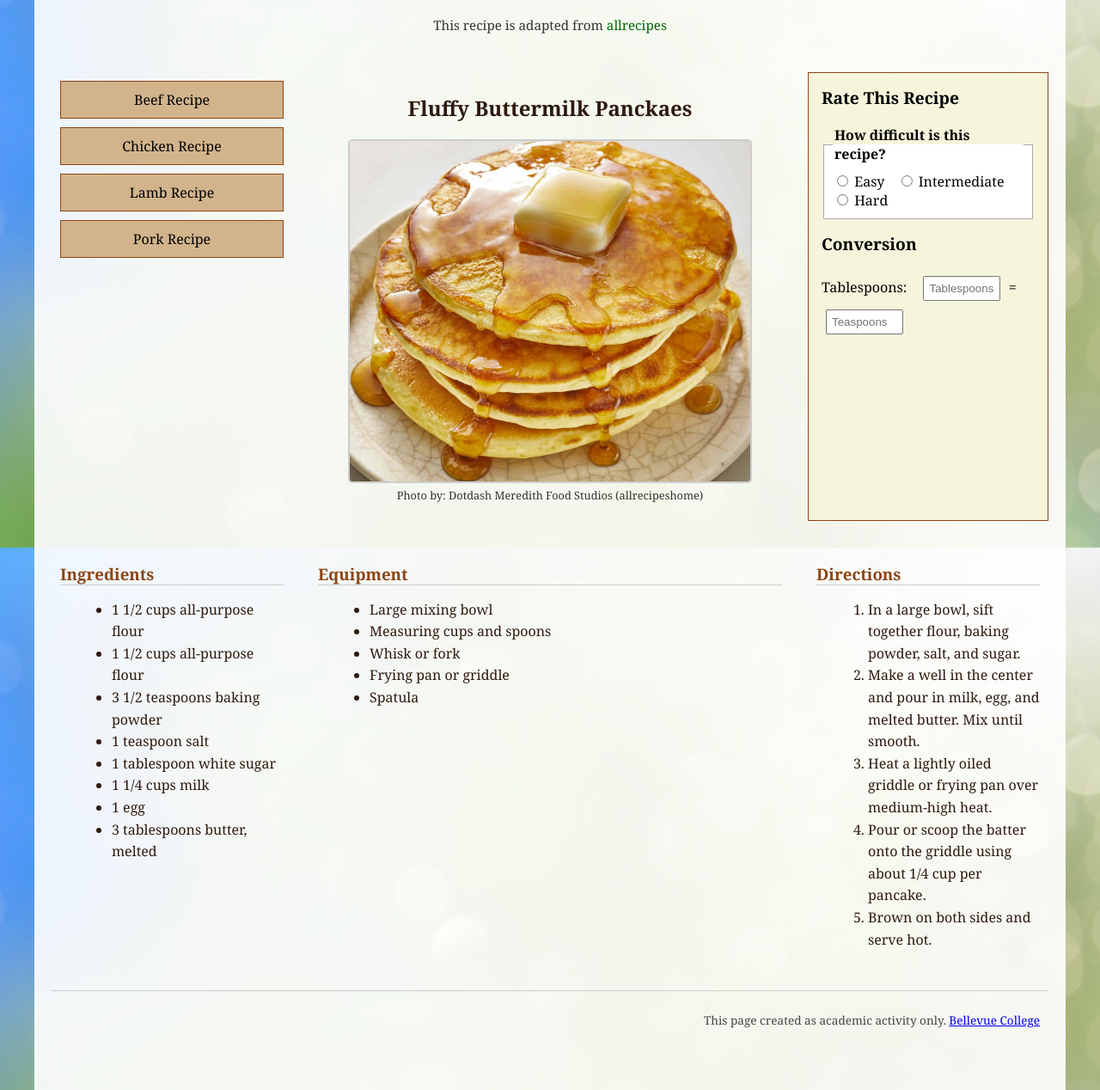
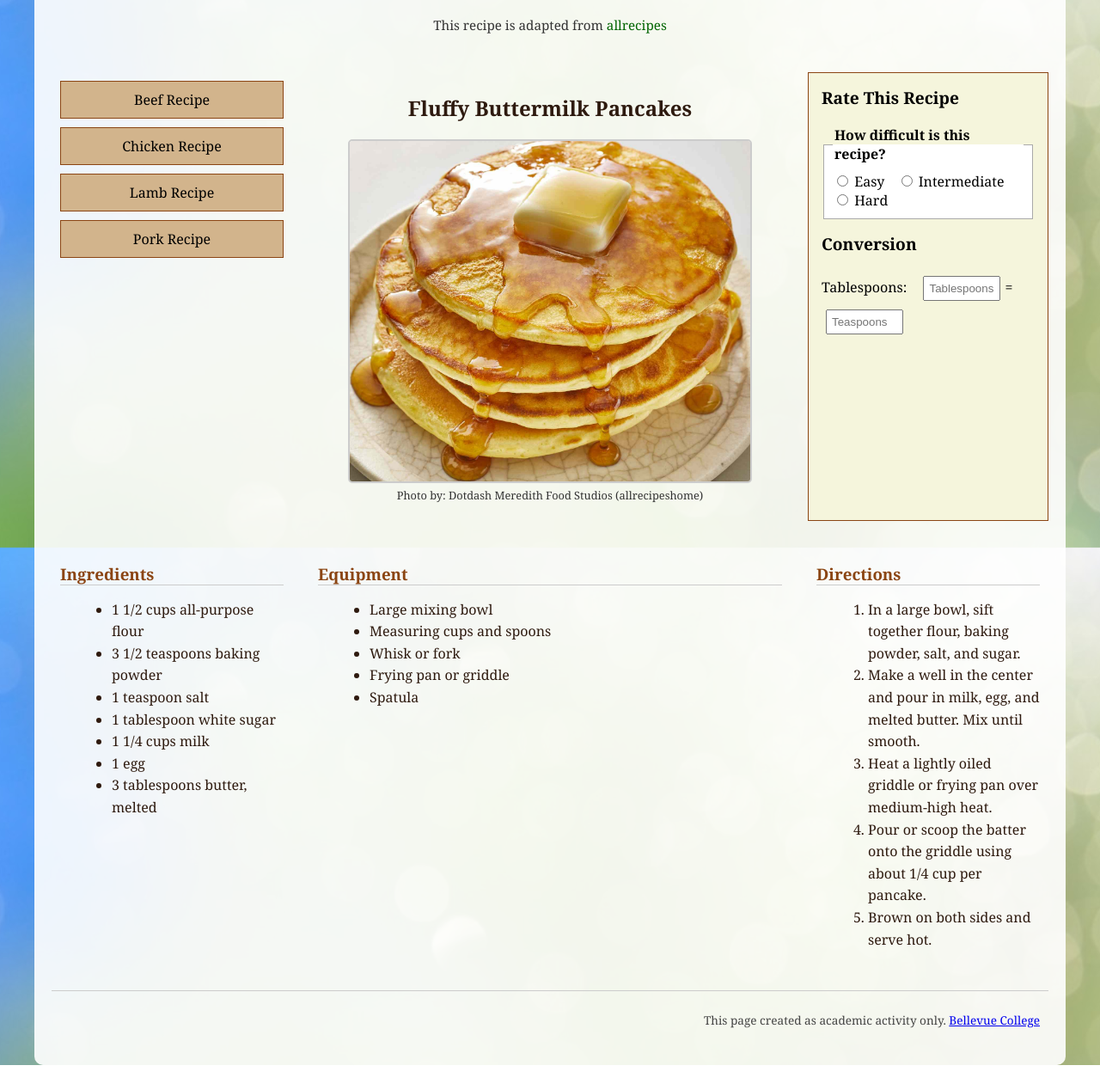
Before and after one commit to kingka5352/CodingAssignment5, a plain HTML site: page index.html in a window 1280 px wide. Shown: the part 163-1431 px from the top of the page at 86% size. After the commit the page ends 1402 px from the top, so only its background shows below. Drawn offline with Linux system fonts and the light colour scheme.

Commit message:
updated visual layout

```diff
--- a/index.html
+++ b/index.html
@@ -2,8 +2,9 @@
 <html lang="en">
 
 <head>
-  <meta charset="UTF-8" />
-  <meta name="viewport" content="width=device-width, initial-scale=1.0" />
+  <meta charset="UTF-8">
+  <meta name="author" content="Jeongman Park">
+  <meta name="viewport" content="width=device-width, initial-scale=1.0">
   <title>Perfect Pancakes</title>
   <link rel="stylesheet" href="css/style.css" />
 </head>
@@ -17,7 +18,6 @@
         <a href="https://www.allrecipes.com/recipe/21014/good-old-fashioned-pancakes/" target="_blank">allrecipes</a>
       </p>
     </header>
-
     <nav class="links">
       <a href="https://www.allrecipes.com/recipe/16167/beef-bourguignon-i/" target="_blank">Beef Recipe</a>
       <a href="https://www.allrecipes.com/recipe/212940/chicken-arroz-caldo-chicken-rice-porridge/"
@@ -26,15 +26,13 @@
       <a href="https://www.allrecipes.com/recipe/241609/pork-rub-rubbed-and-baked-pork-chops/" target="_blank">Pork
         Recipe</a>
     </nav>
-
     <section class="photo">
-      <h2>Fluffy Buttermilk Panckaes</h2>
+      <h2>Fluffy Buttermilk Pancakes</h2>
       <figure>
         <img src="images/pancakes.jpg" alt="Fluffy pancakes" />
         <figcaption>Photo by: Dotdash Meredith Food Studios (allrecipeshome)</figcaption>
       </figure>
     </section>
-
     <section class="rate-conversion">
       <h3>Rate This Recipe</h3>
       <fieldset>
@@ -43,18 +41,13 @@
         <label><input type="radio" name="difficulty" value="intermediate" /> Intermediate</label>
         <label><input type="radio" name="difficulty" value="hard" /> Hard</label>
       </fieldset>
-
       <h3>Conversion</h3>
       <label for="tb">Tablespoons:</label>
-      <input id="tb" type="text" placeholder="Tablespoons" />
-      =
-      <input type="text" placeholder="Teaspoons" />
+      <input id="tb" type="text" placeholder="Tablespoons" />=<input type="text" placeholder="Teaspoons" />
     </section>
-
     <section class="ingredients">
       <h3>Ingredients</h3>
       <ul>
-        <li>1 1/2 cups all-purpose flour</li>
         <li>1 1/2 cups all-purpose flour</li>
         <li>3 1/2 teaspoons baking powder</li>
         <li>1 teaspoon salt</li>
@@ -62,10 +55,8 @@
         <li>1 1/4 cups milk</li>
         <li>1 egg</li>
         <li>3 tablespoons butter, melted</li>
-
       </ul>
     </section>
-
     <section class="equipment">
       <h3>Equipment</h3>
       <ul>
@@ -76,7 +67,6 @@
         <li>Spatula</li>
       </ul>
     </section>
-
     <section class="directions">
       <h3>Directions</h3>
       <ol>
@@ -87,9 +77,8 @@
         <li>Brown on both sides and serve hot.</li>
       </ol>
     </section>
-
     <footer class="footer">
-      <p>This page created as academic activity only. <a href="https://www.bellevuecollege.edu/">Bellevue College
+      <p>This page created as academic activity only. <a href="https://www.bellevuecollege.edu/">Bellevue College</a>
       </p>
     </footer>
   </div>
```
